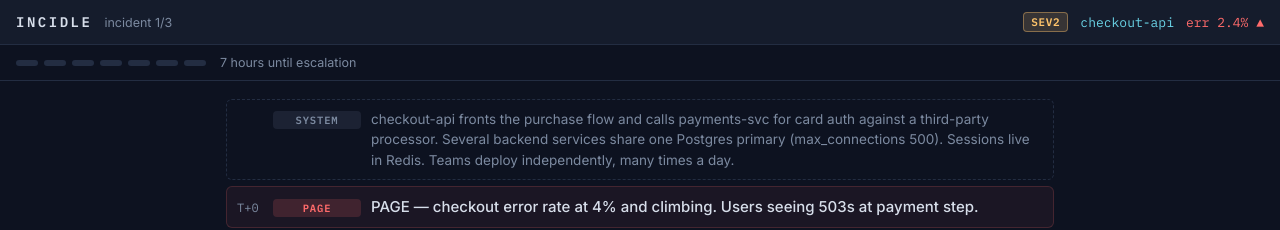
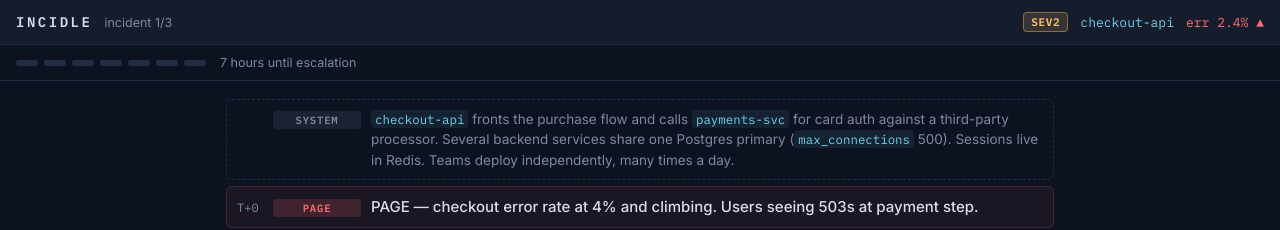
Before and after one commit to quasimik/incidle, a React (Vite) app: page / in a window 1280 px wide. Shown: the top 230 px of the page. Built offline with nearby package versions, Linux system fonts and the light colour scheme.

Commit message:
Render backtick code spans in feed and postmortem text
Hand-rolled 3-line splitter instead of a markdown dependency; case
copy now backticks service names and other literal identifiers.

Co-Authored-By: Claude Fable 5 <noreply@anthropic.com>

```diff
--- a/src/Incidle.jsx
+++ b/src/Incidle.jsx
@@ -52,29 +52,29 @@ const CASES = [
     sev: 2,
     vignette: "PAGE — checkout error rate at 4% and climbing. Users seeing 503s at payment step.",
     stack:
-      "checkout-api fronts the purchase flow and calls payments-svc for card auth against a third-party processor. Several backend services share one Postgres primary (max_connections 500). Sessions live in Redis. Teams deploy independently, many times a day.",
+      "`checkout-api` fronts the purchase flow and calls `payments-svc` for card auth against a third-party processor. Several backend services share one Postgres primary (`max_connections` 500). Sessions live in Redis. Teams deploy independently, many times a day.",
     clues: [
-      "All failures are 503s originating from payments-svc. Every other endpoint is healthy.",
-      "payments-svc looks fine: CPU and memory normal, zero restarts, latency on successful requests unchanged.",
-      "Deploy log: promo-svc shipped 25 minutes ago. Different team. No shared code with payments.",
-      "Postgres (payments db): active connections pinned at 500/500. Most are idle-in-transaction — owned by promo-svc.",
+      "All failures are 503s originating from `payments-svc`. Every other endpoint is healthy.",
+      "`payments-svc` looks fine: CPU and memory normal, zero restarts, latency on successful requests unchanged.",
+      "Deploy log: `promo-svc` shipped 25 minutes ago. Different team. No shared code with payments.",
+      "Postgres (payments db): active connections pinned at 500/500. Most are `idle in transaction` — owned by `promo-svc`.",
     ],
     answerId: "connection-pool-exhaustion",
     nearIds: ["bad-deploy", "thread-pool"],
     postmortem:
-      "promo-svc and payments-svc share a database. The new coupon path leaked connections (opened transactions, never closed), pinning the pool at max and starving payments-svc — which failed while looking perfectly healthy itself. Fix: roll back, add an idle-in-transaction timeout, and give each service its own pool with a hard cap.",
+      "`promo-svc` and `payments-svc` share a database. The new coupon path leaked connections (opened transactions, never closed), pinning the pool at max and starving `payments-svc` — which failed while looking perfectly healthy itself. Fix: roll back, add an idle-in-transaction timeout, and give each service its own pool with a hard cap.",
   },
   {
     service: "product-page",
     sev: 3,
     vignette: "PAGE — database CPU alarms firing in bursts. Product pages crawl for ~30s, recover, then it happens again.",
     stack:
-      "product-page renders server-side off a Postgres read pool. Expensive aggregations are cached look-aside in Redis with TTLs. A CDN caches full pages for anonymous traffic, and assorted cron jobs run housekeeping on fixed schedules.",
+      "`product-page` renders server-side off a Postgres read pool. Expensive aggregations are cached look-aside in Redis with TTLs. A CDN caches full pages for anonymous traffic, and assorted cron jobs run housekeeping on fixed schedules.",
     clues: [
       "The spikes land exactly on a 15-minute grid: :00, :15, :30, :45.",
       "During each spike the DB runs the same expensive query hundreds of times concurrently — the top-sellers aggregation.",
       "Redis is healthy overall, but the hit rate for one key drops to zero at each spike, then recovers.",
-      "The top_sellers key: TTL 900 seconds, no jitter. Recomputing it takes about 8 seconds.",
+      "The `top_sellers` key: TTL 900 seconds, no jitter. Recomputing it takes about 8 seconds.",
     ],
     answerId: "cache-stampede",
     nearIds: ["cache-eviction"],
@@ -89,8 +89,8 @@ const CASES = [
       "auth issues short-lived signed tokens (JWT, 15-minute expiry) that services verify locally against weekly-rotated keys. Verification runs on three pools of long-lived VMs behind a round-robin balancer. A security-hardening pass tightened baseline host configs recently.",
     clues: [
       "Every failure was verified on host pool C. Pools A and B have zero.",
-      "Rejection reason in logs: 'token used before issued' — the token's iat timestamp is in the future.",
-      "chrony isn't running on pool C — a hardening script disabled the wrong unit across that pool.",
+      "Rejection reason in logs: 'token used before issued' — the token's `iat` timestamp is in the future.",
+      "`chrony` isn't running on pool C — a hardening script disabled the wrong unit across that pool.",
       "Drift accumulates ~2s/day. The 401 rate has been creeping upward for six weeks and nobody connected the dots.",
     ],
     answerId: "clock-skew",
@@ -114,6 +114,11 @@ function matchAnswers(q) {
   }).filter((x) => x.score > 0);
   scored.sort((x, y) => y.score - x.score || x.a.name.localeCompare(y.a.name));
   return scored.slice(0, 7).map((x) => x.a);
+}
+
+// `code` spans in feed text — odd-index segments sit inside backticks.
+function rich(text) {
+  return text.split("`").map((seg, i) => (i % 2 ? <code key={i}>{seg}</code> : seg));
 }
 
 const HOURS = 7; // time budget per incident; one action = one hour
@@ -330,14 +335,14 @@ export default function Incidle() {
           <div key={i} className={`entry entry-${e.type}`}>
             <span className="time">{e.time}</span>
             <span className={`tag ${TAG[e.type].cls}`}>{TAG[e.type].label}</span>
-            <span className="text">{e.text}</span>
+            <span className="text">{rich(e.text)}</span>
           </div>
         ))}
 
         {done && (
           <div className="post">
             <div className="post-head">POSTMORTEM — {answerById[c.answerId].name}</div>
-            <p className="post-body">{c.postmortem}</p>
+            <p className="post-body">{rich(c.postmortem)}</p>
             <div className="post-actions">
               <button className="btn btn-ghost" onClick={copyShare}>
                 {copied ? "copied ✓" : "copy result"}
@@ -483,6 +488,11 @@ const CSS = `
 .tag-resolve { background: rgba(87,217,147,.16); color: var(--green); }
 .tag-escalate { background: rgba(255,107,107,.16); color: var(--red); }
 .text { line-height: 1.5; }
+.text code, .post-body code {
+  font-family: 'IBM Plex Mono', ui-monospace, monospace; font-size: .92em;
+  color: var(--cyan); background: rgba(107,213,232,.08);
+  padding: 1px 4px; border-radius: 4px;
+}
 .entry-page { background: rgba(255,107,107,.06); border: 1px solid rgba(255,107,107,.18); }
 .entry-page .text { font-weight: 500; }
 .entry-stack { border: 1px dashed var(--line); }
```
